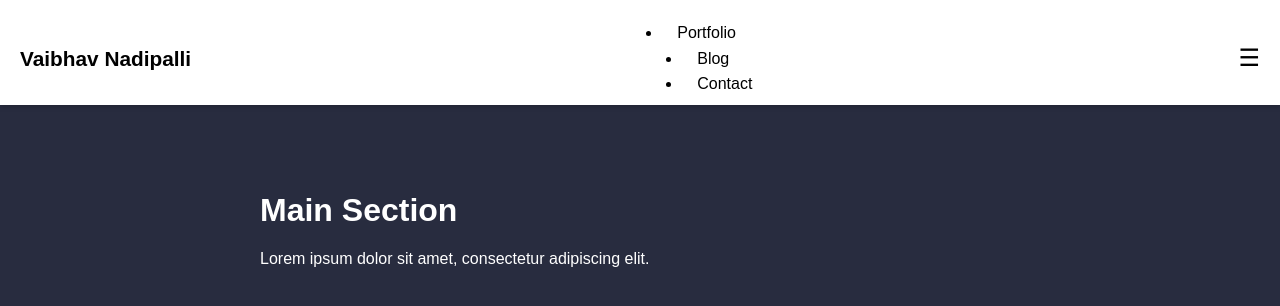
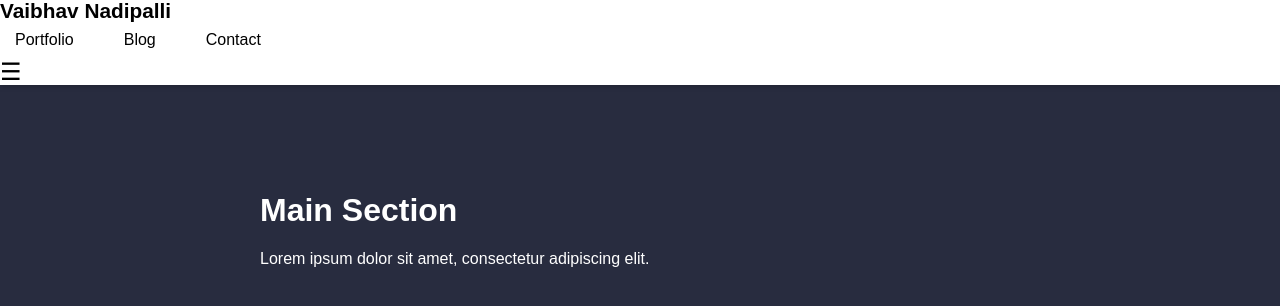
Before and after one commit to Vaibhav-Nadipalli/vaibhav-nadipalli.github.io, a Jekyll site: the page built from index.markdown, in a window 1280 px wide. Shown: the top 306 px of the page. Built offline with Jekyll 4.4.1, drawn with Linux system fonts in a browser that asks for light colours.

Commit message:
Update styles.css

```diff
--- a/assets/css/styles.css
+++ b/assets/css/styles.css
@@ -25,14 +25,10 @@
     z-index: 1000;
     padding: 20px 0; /* Vertical padding */
     box-shadow: 0 2px 5px rgba(0,0,0,0.2);
-    height: 105px; /* Increased height by 20 pixels */
-}
-
-.nav-container {
+    height: 85px; /* Initial height */
     display: flex;
     justify-content: space-between;
     align-items: center;
-    padding: 0 20px; /* Horizontal padding */
 }
 
 .nav-title {
@@ -43,7 +39,7 @@
 }
 
 .nav-toggle {
-    display: none; /* Hide by default */
+    display: none; /* Hide checkbox toggle by default */
 }
 
 .nav-toggle-label {
@@ -51,37 +47,33 @@
     cursor: pointer;
 }
 
-nav {
-    display: none;
-}
-
-.nav-links {
+nav ul {
     list-style: none;
     display: flex;
 }
 
-.nav-links li {
+nav ul li {
     margin-left: 20px; /* Adjust margin for spacing */
 }
 
-.nav-links li:first-child {
+nav ul li:first-child {
     margin-left: 0;
 }
 
-.nav-links li a {
+nav ul li a {
     color: #000; /* Black text */
     text-decoration: none;
     padding: 10px 15px; /* Adjusted padding */
     transition: background-color 0.3s ease;
 }
 
-.nav-links li a:hover {
+nav ul li a:hover {
     background-color: #f0f0f0; /* Light grey background on hover */
     color: #000; /* Black text on hover */
 }
 
 /* Show nav links when checkbox is checked */
-.nav-toggle:checked + nav {
+.nav-toggle:checked + .nav-links {
     display: block;
 }
 
@@ -116,14 +108,13 @@
     }
 
     .nav-toggle {
-        display: none; /* Hide checkbox toggle initially */
+        display: block; /* Show checkbox toggle for mobile */
+        order: 3; /* Order to appear after nav-title and before nav-links */
     }
 
-    .nav-toggle-label {
-        display: block; /* Display hamburger menu label */
-    }
-
-    nav {
+    nav ul {
+        display: none; /* Hide nav links by default on mobile */
+        flex-direction: column; /* Stack links vertically */
         position: absolute;
         top: 100%; /* Position dropdown below header */
         left: 0;
@@ -134,11 +125,14 @@
     }
 
     .nav-links {
-        flex-direction: column;
-        align-items: center;
+        order: 2; /* Order to appear after nav-title and before nav-toggle */
     }
 
     .nav-links li {
         margin: 10px 0; /* Adjusted margin for mobile */
     }
+
+    .nav-toggle:checked + nav ul {
+        display: flex; /* Show nav links when checkbox is checked */
+    }
 }
```
